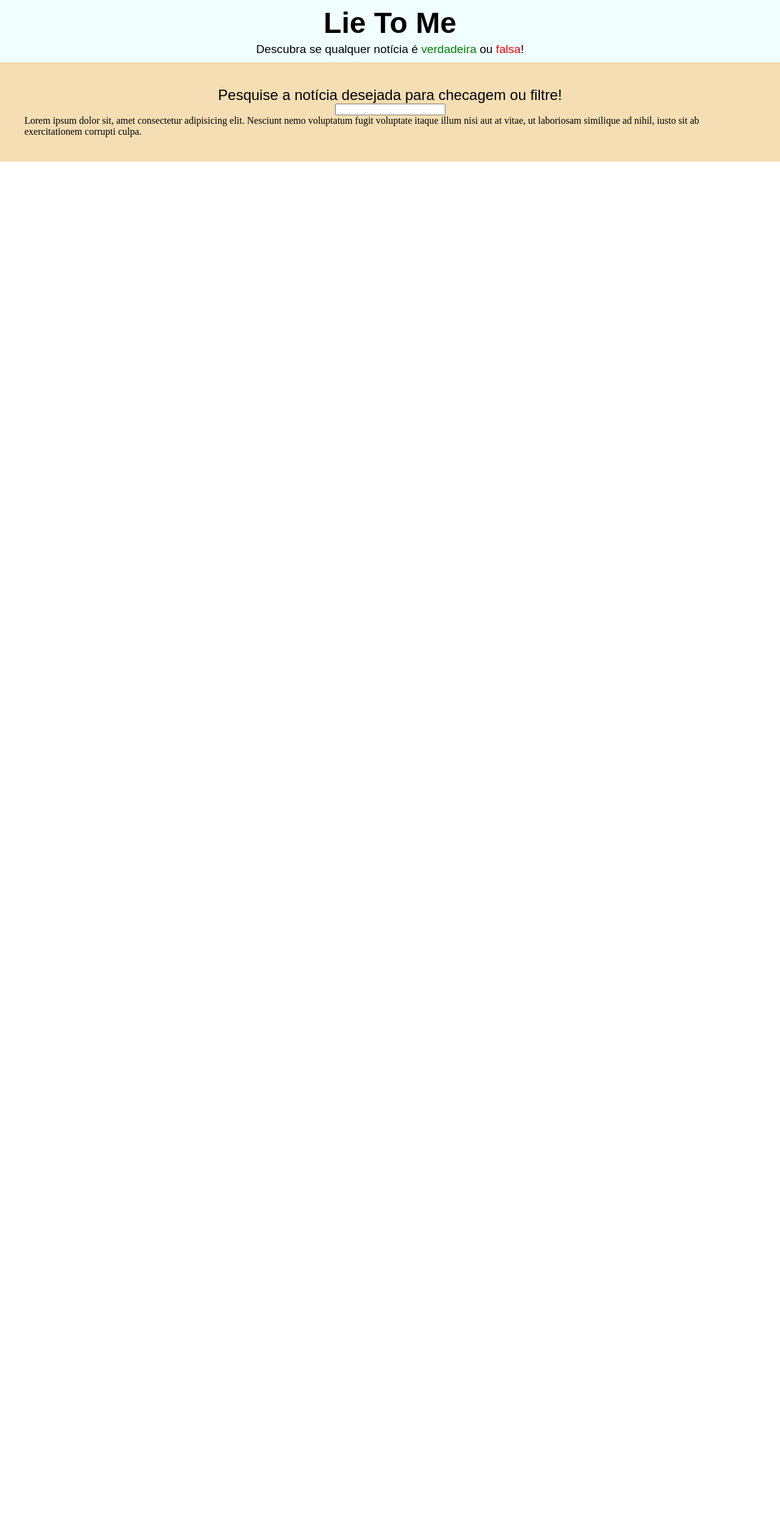
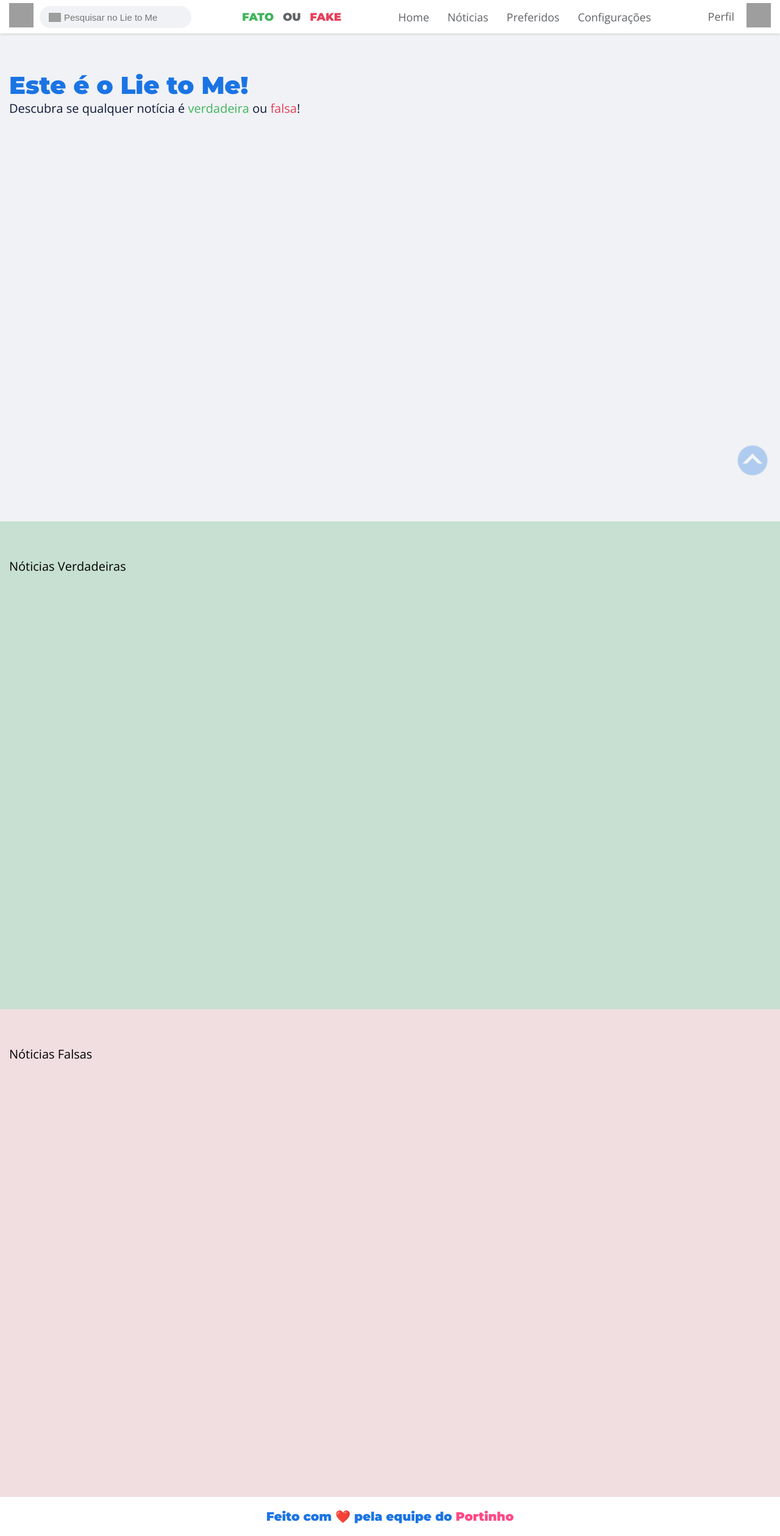
Before and after one commit to guifreitasds/LieToMe, a PHP site: page / in a window 1280 px wide. Shown: the whole page at 61% size. Before the commit the page ends 265 px from the top, so only its background shows below. Run offline with PHP 8.4, Linux system fonts and the light colour scheme; grey boxes are pictures that could not be loaded.

Commit message:
Versão 1.1
Criação do estilo do site e finalização do header

```diff
--- a/Projeto HTML/index.html
+++ b/Projeto HTML/index.html
@@ -4,23 +4,69 @@
     <meta charset="UTF-8">
     <meta http-equiv="X-UA-Compatible" content="IE=edge">
     <meta name="viewport" content="width=device-width, initial-scale=1.0">
-    <title>Lie To Me - Fato Ou Fake</title>
+    <title>Lie to Me - Fato Ou Fake</title>
     <link rel="stylesheet" href="styles/stylemain.css">
+    <link rel="preconnect" href="https://fonts.googleapis.com">
+    <link rel="preconnect" href="https://fonts.gstatic.com" crossorigin>
+    <link href="https://fonts.googleapis.com/css2?family=Montserrat:wght@900&family=Open+Sans:ital,wght@0,400;0,700;1,400&display=swap" rel="stylesheet">
+    <link rel="shortcut icon" href="../src/img/false-logo-icon.ico" type="image/x-icon">
 </head>
 <body>
     <header>
-        <h1>Lie To Me</h1>
-        <h2>Descubra se qualquer notícia é <span class="greenspan">verdadeira</span> ou <span class="redspan">falsa</span>!</h2>
+        <input id="close-menu" class="close-menu" type="checkbox" aria-label="Close menu" role="button">
+        <label class="close-menu-label" for="close-menu" title="close menu"></label>
+        <div class="menu">
+            <aside class="menu-content">
+                <div class="options">
+                    <div class="logo">
+                        <span onclick="getElementById('close-menu').checked = false;"><a href="index.html"><img class="img-header" src="../src/img/false-logo-icon.png" alt=""></a></span>
+                    </div>
+                    <div class="searchCamp">
+                        <label for="message"></label>
+                        <input type="text" name="searchInp" id="searchInp" onchange="hideIcon(this);" placeholder="Pesquisar no Lie to Me">
+                    </div>
+                </div>
+                <div class="options0 fof">
+                    <ul>
+                        <li><a class="green hovg" href="#fato">FATO</a></li>
+                        <li class="grey top">OU</li>
+                        <li><a class="red hovr" href="#fake">FAKE</a></li>
+                    </ul>
+                </div>
+                <nav class="options">
+                    <ul onclick="getElementById('close-menu').checked = false;">
+                        <li><a href="index.html">Home</a></li>
+                        <li><a href="noticias.html">Nóticias</a></li>
+                        <li><a href="preferidos.html">Preferidos</a></li>
+                        <li><a href="config.html">Configurações</a></li>
+                    </ul>
+                </nav>
+                <div class="options">
+                    <ul>
+                        <li><a href="perfil.html">Perfil</a></li>
+                    </ul>
+                    <div><a href="perfil.html"><img class="img-header" src="../src/img/user-header.png" alt="User"></a></div>
+                </div>
+            </aside>
+        </div>
     </header>
     <main>
-        <div class="searchCamp">
-            <label for="">Pesquise a notícia desejada para checagem ou filtre!</label>
-            <input type="text" name="searchInp" id="searchInp">
-        </div>
-        <p>Lorem ipsum dolor sit, amet consectetur adipisicing elit. Nesciunt nemo voluptatum fugit voluptate itaque illum nisi aut at vitae, ut laboriosam similique ad nihil, iusto sit ab exercitationem corrupti culpa.</p>
+        <section id="initial" class="initial">
+            <h1 class="blue1">Este é o Lie to Me!</h1>
+            <p class="blue3">Descubra se qualquer notícia é <span><a class="green" href="#fato">verdadeira</a></span> ou <span><a class="red" href="#fake">falsa</a></span>!</p>
+        </section>
+        <section id="fato" class="fato">
+            <p>Nóticias Verdadeiras</p>
+        </section>
+        <section id="fake" class="fake">
+            <p>Nóticias Falsas</p>
+        </section>
     </main>
     <footer>
-
+        <div>
+            <p>Feito com <span id="heart">❤️</span> pela equipe do <a rel="nofollow" target="_blank" href="">Portinho</a></p>
+        </div>
     </footer>
+    <a class="back-to-top" role="button" aria-label="Back to top" title="Back to top" href="#initial"></a>
 </body>
 </html>
--- a/Projeto HTML/styles/stylemain.css
+++ b/Projeto HTML/styles/stylemain.css
@@ -1,46 +1,342 @@
+/* =========== PADRONIZAÇÃO ===========*/
+@charset "UTF-8";
+
+:root {
+    --primary-white: #FFFFFF;
+    --secundary-white: #F0F2F5;
+    --primary-gray: #606266;
+    --secundary-gray: #a1a1a1;
+    --primary-blue: #1B74E4;
+    --secundary-blue: #1d94e4;
+    --tertiary-blue: #0e1838;
+    --primary-red: #E73F5A;
+    --secundary-red: #e9747e;
+    --tertiary-red: #f0dee0;
+    --primary-green: #41B35D;
+    --secundary-green: #49c27b;
+    --tertiary-green: #c7e0d1;
+    --gap: 30px;
+}
+
+.blue1 {
+    color: var(--primary-blue);
+}
+
+.blue2 {
+    color: var(--secundary-blue);
+}
+
+.blue3 {
+    color: var(--tertiary-blue);
+}
+
+.grey {
+    color: var(--primary-gray);
+}
+
+.red {
+    color: var(--primary-red);
+}
+
+.green {
+    color: var(--primary-green);
+}
+
 *{
     margin: 0;
     padding: 0;
+    box-sizing: border-box;
 }
 
-header{
-    background-color: azure;
-    text-align: center;
-    font-family: Arial, Helvetica, sans-serif;
-    padding: 10px;
+html {
+    scroll-behavior: smooth;
 }
 
-header > h1{
-    font-size: 3em;
-    margin-bottom: 5px;
+a {
+    text-decoration: none;
 }
 
-header > h2{
-    font: 1.2em Arial, sans-serif;
+li {
+    list-style: none;
 }
 
-.redspan{
+body {
+    font-family: 'Open Sans', sans-serif;
+}
+
+h1, h2, h3, h4, h5, h6 {
+    font-family: 'Montserrat', sans-serif;
+    font-size: 40px;
+}
+
+p {
+    font-size: 20px;
+    font-family: 'Open Sans', sans-serif;
+}
+
+#heart {
     color: red;
 }
 
-.greenspan{
-    color: green
+/* =========== PADRONIZAÇÃO ===========*/
+/* =========== HEADER ===========*/
+
+header{
+    background-color: var(--primary-white);
+    width: 100%;
+    height: 55px;
 }
 
-main{
-    background-color: wheat;
-    padding: 40px;
+.menu {
+    background-color: var(--primary-white);
+    padding: 0 5px 0 5px;
+    position: fixed;
+    top: 0;
+    left: 0;
+    right: 0;
+    width: 100%;
+    box-shadow: 0px 0.1px 5px 0.1px rgba(0, 0, 0, 0.30);
+    z-index: 2;
 }
 
-
-div.searchCamp{
-    text-align: center;
+.menu-content {
+    max-width: 100%;
+    padding: 0px 5px;
+    margin: 0 auto;
+    display: flex;
+    justify-content: space-between;
+    align-items: center;
 }
 
-main > div > label{
-    display: block;
-    font: 1.5em Arial, sans-serif;
+.img-header {
+    height: 40px;
+    width: 40px;
 }
 
-div.searchInp{
+.options {
+    display: flex;
 }
+
+.options div {
+    display: block;
+    position: relative;
+    padding: 5px;
+}
+
+.options ul {
+    display: flex;
+}
+
+.options ul li a {
+    display: block;
+    padding: 15px;
+    font-size: 18px;
+    color: var(--primary-gray);
+    position: relative;
+}
+
+.options0 {
+    display: flex;
+}
+
+.options0 ul {
+    display: flex;
+}
+
+.options0 ul li a {
+    display: block;
+    padding: 15px;
+    font-size: 18px;
+}
+
+.top {
+    display: block;
+    padding-top: 15px;
+    font-size: 18px;
+    color: var(--primary-gray);
+    position: relative;
+}
+
+.options ul li a::after {
+    content: '';
+    position: absolute;
+    bottom: 0px;
+    left: 50%;
+    width: 0;
+    height: 2.5px;
+    border-radius: 3px;
+    background: var(--primary-blue);
+    transition: all 300ms ease-in-out;
+}
+
+.options ul li a:hover::after {
+    width: 100%;
+    left: 0%;
+}
+
+.options ul li a:hover {
+    background: var(--secundary-white);
+    transition: all 50ms ease-in;
+}
+
+.hovg:hover {
+    color: var(--secundary-green);
+    transition: all 50ms ease-in;
+}
+
+.hovr:hover {
+    color: var(--secundary-red);
+    transition: all 50ms ease-in;
+}
+
+.hovr::after {
+    content: '';
+    position: absolute;
+    bottom: 0px;
+    left: 50%;
+    width: 0;
+    height: 2px;
+    border-radius: 2px;
+    background: var(--secundary-red);
+    transition: all 750ms ease-in-out;
+}
+
+.hovr:hover::after {
+    width: 100%;
+    left: 0%;
+}
+
+.hovg::after {
+    content: '';
+    position: absolute;
+    bottom: 0px;
+    left: 50%;
+    width: 0;
+    height: 2px;
+    border-radius: 2px;
+    background: var(--secundary-green);
+    transition: all 750ms ease-in-out;
+}
+
+.hovg:hover::after {
+    width: 100%;
+    left: 0%;
+}
+
+.searchCamp input {
+    border: none;
+    border-radius: 20px;
+    background: var(--secundary-white);
+    padding: 5px 25px;
+    width: 100%;
+    height: 80%;
+    font-size: 15px;
+}
+
+.searchCamp {
+    position: relative;
+    top: 5px;
+}
+
+.searchCamp input#searchInp {
+    background-image: url("../../src/img/loupe-header.png");
+    background-repeat: no-repeat;
+    background-size: 20px;
+    background-position: 15px;
+    text-indent: 15px;
+}
+
+.searchCamp input:focus {
+    outline: none;
+}
+
+.fof {
+    font-family: 'Montserrat', sans-serif;
+}
+
+/* =========== HEADER ===========*/
+/* =========== MAIN ===========*/
+
+main{
+    background: var(--secundary-white);
+}
+
+section {
+    height: 100vh;
+    padding: 60px 15px;
+}
+
+section .initial {
+    background: var(--secundary-white);
+}
+
+.fato {
+    background: var(--tertiary-green);
+}
+
+.fake {
+    background: var(--tertiary-red);
+}
+
+/* =========== MAIN ===========*/
+/* =========== FOOTER ===========*/
+
+footer a {
+    color: rgb(255, 73, 134);
+}
+
+footer {
+    text-align: center;
+    padding: 20px;
+    color: var(--primary-blue);
+}
+
+footer p {
+    font-family: 'Montserrat', sans-serif;
+}
+
+/* =========== FOOTER ===========*/
+/* =========== MEDIA RESPOSIVE ===========*/
+
+
+/* =========== MEDIA RESPOSIVE ===========*/
+/* =========== OTHER'S ===========*/
+
+.back-to-top {
+    position: fixed;
+    bottom: 20px;
+    right: 20px;
+    background: var(--primary-blue);
+    width: 50px;
+    height: 50px;
+    display: flex;
+    justify-content: center;
+    align-items: center;
+    border-radius: 50%;
+    color: var(--primary-white);
+    border: 1px solid #c4c4c4c4;
+    opacity: 0.3;
+    pointer-events: painted;
+    cursor: pointer;
+    transition: all 600ms ease-in-out;
+    z-index: 1;
+}
+
+.back-to-top:after {
+    position: absolute;
+    content: "";
+    width: calc(50px / 4);
+    height: calc(50px / 4);
+    border-width: 5px;
+    border-style: solid;
+    border-top-color: transparent;
+    border-right-color: transparent;
+    top: 18px;
+    transform: rotate(135deg);
+}
+
+.back-to-top:hover {
+    opacity: 1;
+}
+
+/* =========== OTHER'S ===========*/
```
Also changed, not shown: src/img/false-logo-icon.ico (added), src/img/false-logo-icon.png (added), src/img/false-logo.png (added), src/img/loupe-header.png (added), src/img/loupe.png (added), src/img/true-false.png (added), src/img/user-header.png (added), src/img/user.png (added).
